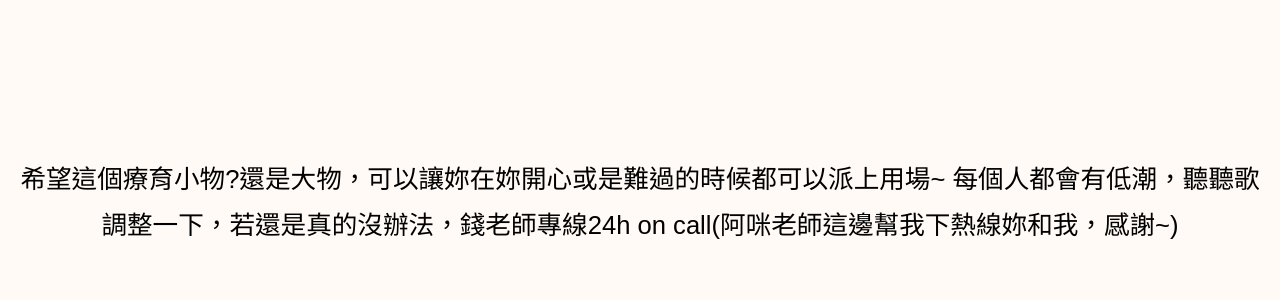
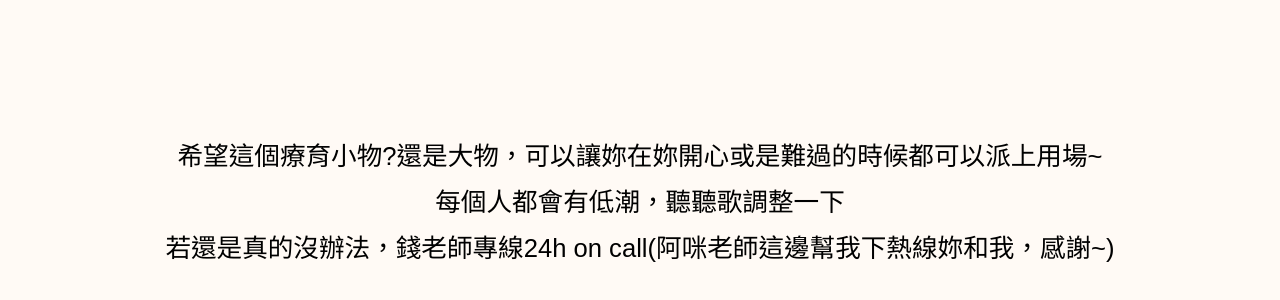
Before and after one commit to Pierce878/nfc-message, a plain HTML site: page index.html in a window 1280 px wide. Shown: the part 206-506 px from the top of the page. Drawn offline with Linux system fonts and the light colour scheme.

Commit message:
Update index.html

```diff
--- a/index.html
+++ b/index.html
@@ -21,7 +21,8 @@
     </style>
 </head>
 <body>
-   希望這個療育小物?還是大物，可以讓妳在妳開心或是難過的時候都可以派上用場~
-   每個人都會有低潮，聽聽歌調整一下，若還是真的沒辦法，錢老師專線24h on call(阿咪老師這邊幫我下熱線妳和我，感謝~)
+   希望這個療育小物?還是大物，可以讓妳在妳開心或是難過的時候都可以派上用場~<br>
+   每個人都會有低潮，聽聽歌調整一下<br>
+    若還是真的沒辦法，錢老師專線24h on call(阿咪老師這邊幫我下熱線妳和我，感謝~)
 </body>
 </html>
```
